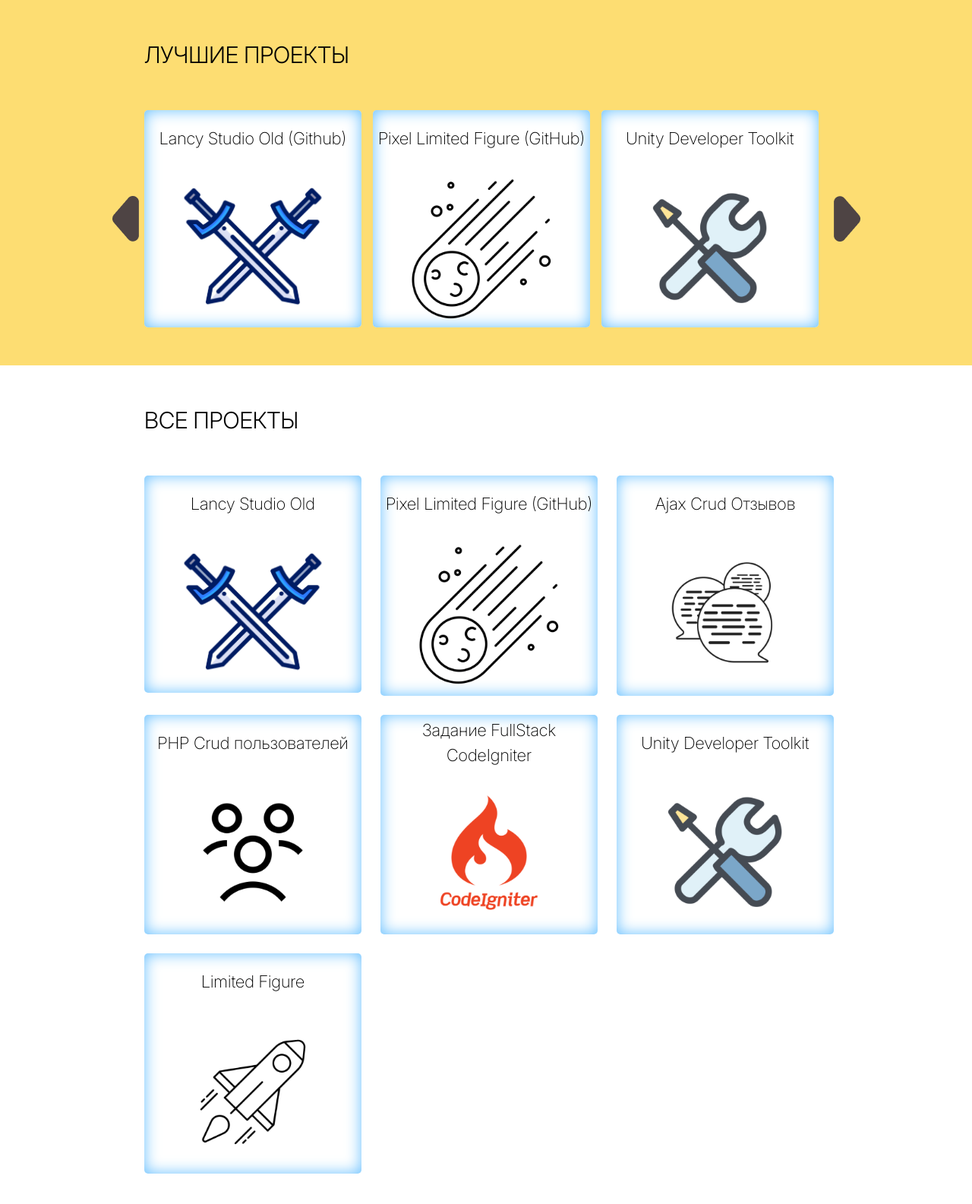
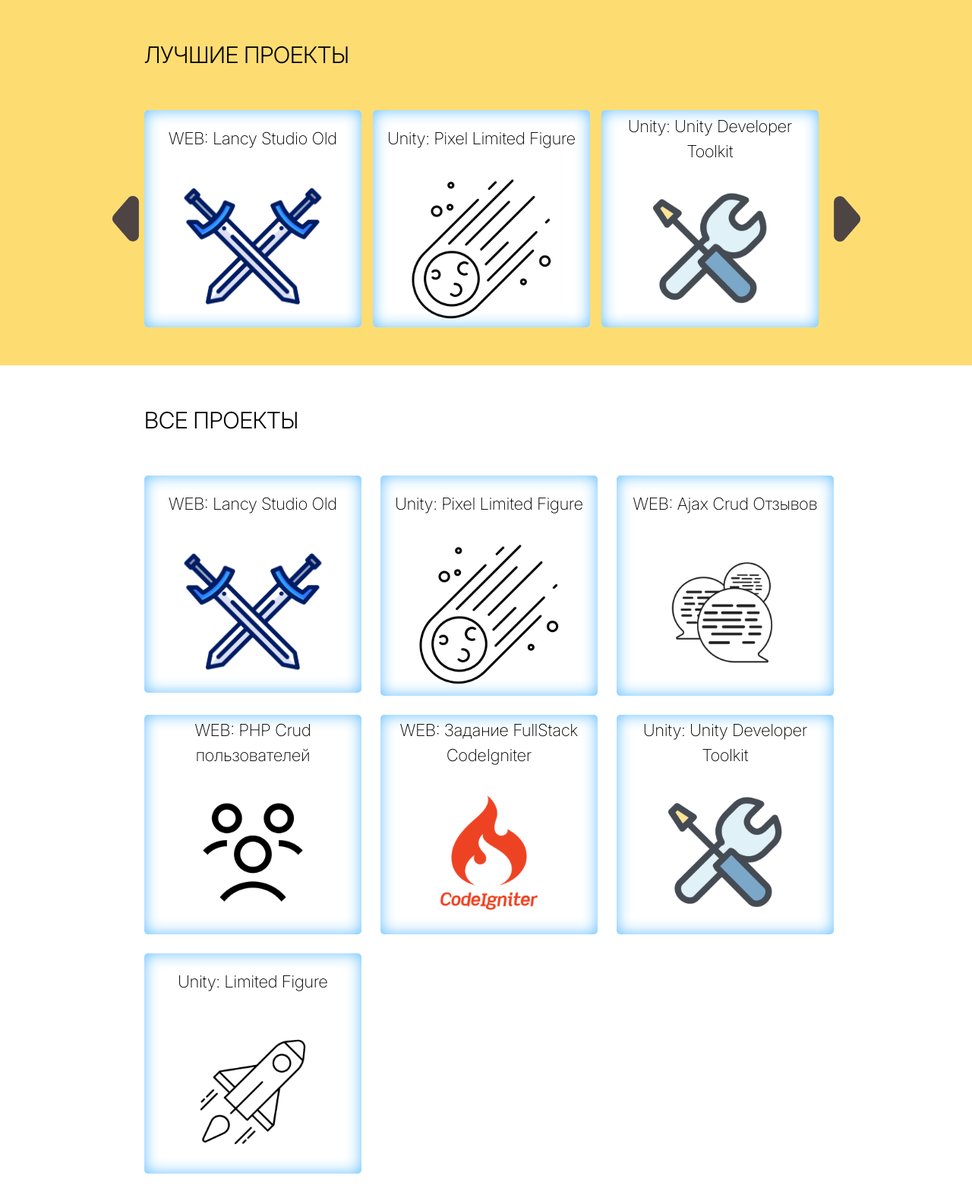
Before and after one commit to LancelotOzerny/LancyStudioRemake, a PHP site: page /portfolio.php in a window 1280 px wide. Shown: the part 68-1653 px from the top of the page at 76% size. Run offline with PHP 8.4, Linux system fonts and the light colour scheme; style sheets or scripts are compiled from the project's sources.

Commit message:
Добавил метки для проектов как временное замещение тегов

```diff
--- a/portfolio.php
+++ b/portfolio.php
@@ -15,22 +15,22 @@ require_once 'header.php';
 			<div class="carousel-content">
 				<div class="carousel-items-wrapper">
 					<a class="project" href="https://github.com/LancelotOzerny/LancyStudio.git" draggable="false">
-                        <p class="project-title">Lancy Studio Old (Github)</p>
+						<p class="project-title">WEB: Lancy Studio Old</p>
 						<img src="assets/sprites/projects/logo-Icon.png" draggable="false" alt="Project Icon" class="project-icon">
 					</a>
 
 					<a class="project" href="https://github.com/LancelotOzerny/LimitedFigure.git" draggable="false">
-                        <p class="project-title">Pixel Limited Figure (GitHub)</p>
+						<p class="project-title">Unity: Pixel Limited Figure</p>
 						<img src="assets/sprites/projects/limited-figure-old.png" draggable="false" alt="Project Icon" class="project-icon">
 					</a>
 
 					<a class="project" href="https://github.com/LancelotOzerny/New-Game-Developer-Toolkit.git" draggable="false">
-                        <p class="project-title">Unity Developer Toolkit</p>
+						<p class="project-title">Unity: Unity Developer Toolkit</p>
 						<img src="assets/sprites/projects/udt.png" draggable="false" alt="Project Icon" class="project-icon">
 					</a>
 
 					<a class="project" href="#project" draggable="false">
-                        <p class="project-title">Limited Figure</p>
+						<p class="project-title">Unity: Limited Figure</p>
 						<img src="assets/sprites/projects/limited-figure.png" draggable="false" alt="Project Icon" class="project-icon">
 					</a>
 				</div>
@@ -46,37 +46,37 @@ require_once 'header.php';
 
         <div class="portfolio">
             <a class="project" href="https://github.com/LancelotOzerny/LancyStudio.git" draggable="false">
-                <p class="project-title">Lancy Studio Old</p>
+                <p class="project-title">WEB: Lancy Studio Old</p>
                 <img src="assets/sprites/projects/logo-Icon.png" draggable="false" alt="Project Icon" class="project-icon">
             </a>
 
             <a class="project" href="https://github.com/LancelotOzerny/LimitedFigure.git" draggable="false">
-                <p class="project-title">Pixel Limited Figure (GitHub)</p>
+                <p class="project-title">Unity: Pixel Limited Figure</p>
                 <img src="assets/sprites/projects/limited-figure-old.png" draggable="false" alt="Project Icon" class="project-icon">
             </a>
 
             <a class="project" href="https://github.com/LancelotOzerny/AJAX_CRUD_REVIEWS.git" draggable="false">
-                <p class="project-title">Ajax Crud Отзывов</p>
+                <p class="project-title">WEB: Ajax Crud Отзывов</p>
                 <img src="assets/sprites/projects/reviews.png" draggable="false" alt="Project Icon" class="project-icon">
             </a>
 
             <a class="project" href="https://github.com/LancelotOzerny/PHP_User-Crud.git" draggable="false">
-                <p class="project-title">PHP Crud пользователей</p>
+                <p class="project-title">WEB: PHP Crud пользователей</p>
                 <img src="assets/sprites/projects/users.png" draggable="false" alt="Project Icon" class="project-icon">
             </a>
 
             <a class="project" href="https://github.com/LancelotOzerny/Fullstack_Exercise.git" draggable="false">
-                <p class="project-title">Задание FullStack CodeIgniter</p>
+                <p class="project-title">WEB: Задание FullStack CodeIgniter</p>
                 <img src="assets/sprites/projects/codeigniter.png" draggable="false" alt="Project Icon" class="project-icon">
             </a>
 
             <a class="project" href="https://github.com/LancelotOzerny/New-Game-Developer-Toolkit.git" draggable="false">
-                <p class="project-title">Unity Developer Toolkit</p>
+                <p class="project-title">Unity: Unity Developer Toolkit</p>
                 <img src="assets/sprites/projects/udt.png" draggable="false" alt="Project Icon" class="project-icon">
             </a>
 
             <a class="project" href="#project" draggable="false">
-                <p class="project-title">Limited Figure</p>
+                <p class="project-title">Unity: Limited Figure</p>
                 <img src="assets/sprites/projects/limited-figure.png" draggable="false" alt="Project Icon" class="project-icon">
             </a>
         </div>
```
Also changed, not shown: index.php (+4 -4 lines). Lines whose indentation alone changed are shown as unchanged.
